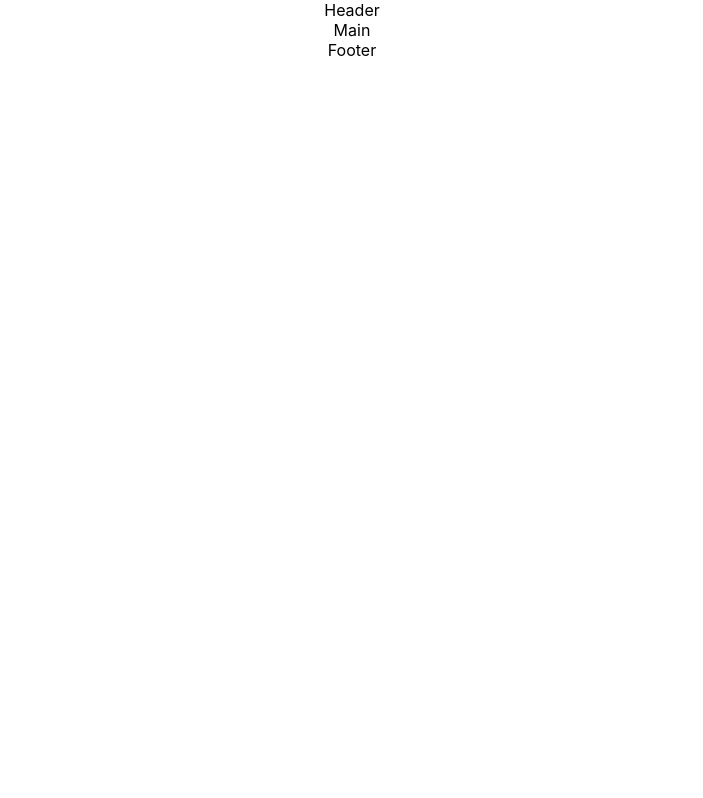
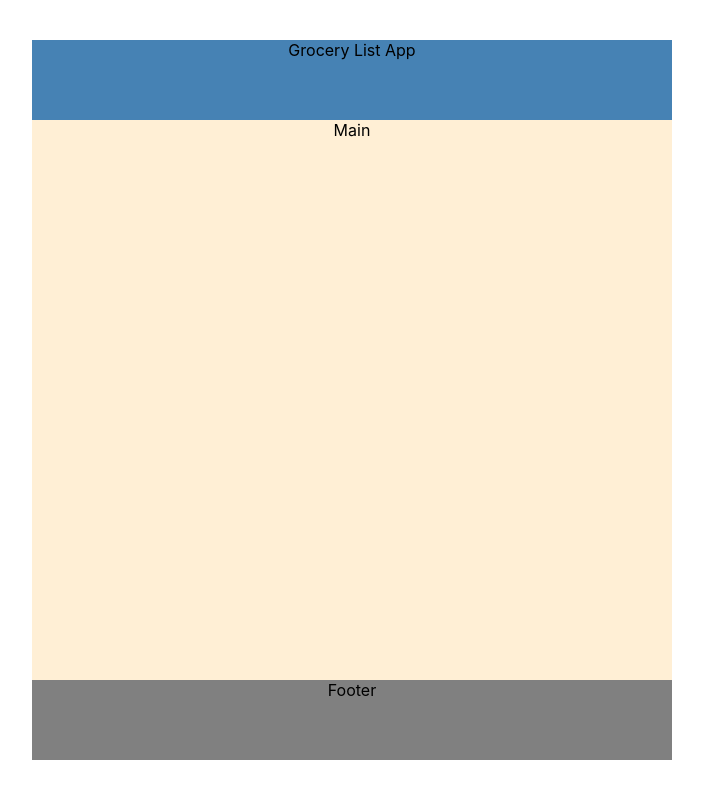
Before and after one commit to dilmurodb/react_grocery_list, a React (Create React App) app: page / in a window 1280 px wide. Shown: the whole page, without its empty margins (288-991 px from the left). Built offline with nearby package versions, Linux system fonts and the light colour scheme.

Commit message:
feat: create files for styling and add basic styles

```diff
--- a/src/App.css
+++ b/src/App.css
@@ -1,3 +1,4 @@
 .App {
+  margin-top: 5vh;
   text-align: center;
 }
--- a/src/components/Footer.js
+++ b/src/components/Footer.js
@@ -1,8 +1,9 @@
 import React from 'react'
+import '../styles/footer.css'
 
 const Footer = () => {
   return (
-    <div>Footer</div>
+    <footer>Footer</footer>
   )
 }
 
--- a/src/components/Header.js
+++ b/src/components/Header.js
@@ -1,8 +1,9 @@
 import React from 'react'
+import '../styles/header.css'
 
 const Header = () => {
   return (
-    <div>Header</div>
+    <header>Grocery List App</header>
   )
 }
 
--- a/src/components/Main.js
+++ b/src/components/Main.js
@@ -1,8 +1,9 @@
 import React from 'react'
+import '../styles/main.css'
 
 const Main = () => {
   return (
-    <div>Main</div>
+    <main>Main</main>
   )
 }
 
--- /dev/null
+++ b/src/styles/footer.css
@@ -0,0 +1,6 @@
+footer {
+    height: 10vh;
+    width: 50vw;
+    margin: 0 auto;
+    background-color: grey;
+}
--- /dev/null
+++ b/src/styles/header.css
@@ -0,0 +1,6 @@
+header {
+    height: 10vh;
+    width: 50vw;
+    margin: 0 auto;
+    background-color: steelblue;
+}
--- /dev/null
+++ b/src/styles/main.css
@@ -0,0 +1,6 @@
+main {
+    height: 70vh;
+    width: 50vw;
+    margin: 0 auto;
+    background-color: papayawhip;
+}
```
